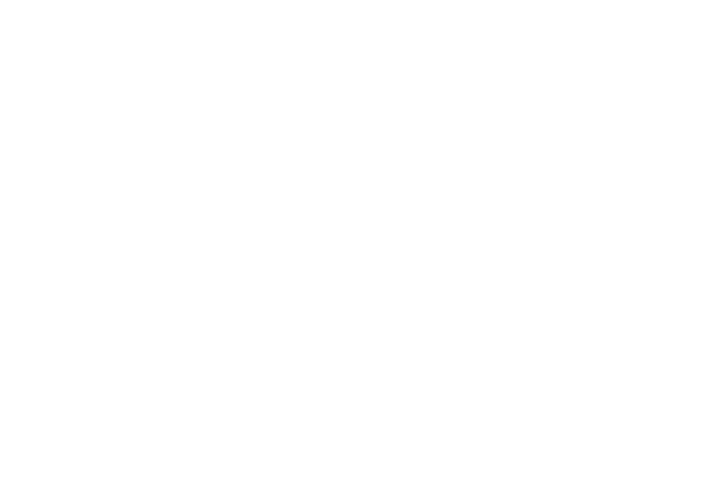
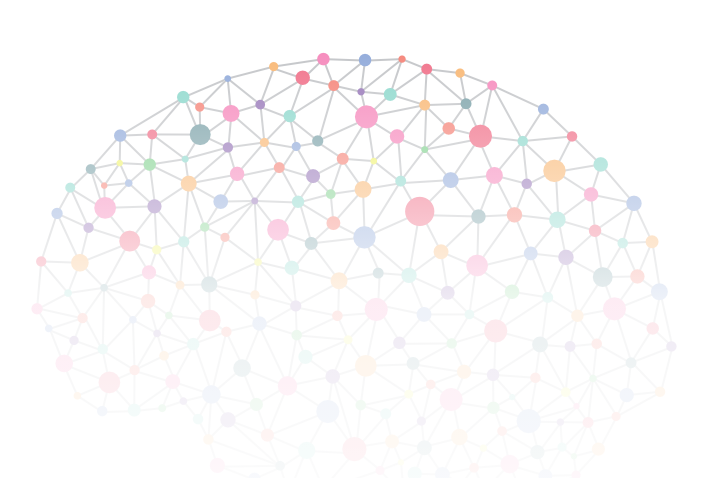
Before and after one commit to web-penguins/int20h-front-end, a React (Create React App) app: page /login in a window 1280 px wide. Shown: the top 478 px of the page, without its empty margins (286-993 px from the left). Built offline with nearby package versions, Linux system fonts and the light colour scheme.

Commit message:
feat: add NeuralBackground element

```diff
--- a/src/index.css
+++ b/src/index.css
@@ -12,9 +12,26 @@ body {
 
 .login {
   width: 100%;
+  position: relative;
 }
 
-.neural-bg {
-  width: 600px;
+.neural {
+  width: 100%;
   margin: 0 auto;
+  height: 600px;
+  position: absolute;
+  background-image: url('/img/neural.png');
+  background-repeat: no-repeat;
+  background-position: center;
+  background-size: contain;
+  z-index: -1;
 }
+
+.neural__image {
+  background: linear-gradient(rgba(255, 255, 255, 0.3) 0, rgba(255, 255, 255, 0.9) 50%, #fff);
+  position: absolute;
+  top: 0;
+  left: 0;
+  right: 0;
+  bottom: 0;
+}
--- a/src/ui/App.tsx
+++ b/src/ui/App.tsx
@@ -10,7 +10,7 @@ const signedInRoutes: React.Component[] = [
 const signedOutRoutes = [
   <Route path="/login" exact component={Login} />,
   // <Route path="/register" exact component={Register} />,
-  // <Route path="/" render={() => <Redirect to={{ pathname: '/login' }} />} />,
+  <Route path="/" render={() => <Redirect to={{ pathname: '/login' }} />} />,
 ];
 
 const App: React.FC<{ authorized: boolean }> = ({ authorized }) => (
--- /dev/null
+++ b/src/ui/components/NeuralBackground.tsx
@@ -0,0 +1,9 @@
+import React from 'react';
+
+const NeuralBackground = () => (
+  <div className="neural">
+    <div className="neural__image" />
+  </div>
+);
+
+export default NeuralBackground;
--- a/src/ui/pages/Login.tsx
+++ b/src/ui/pages/Login.tsx
@@ -1,4 +1,5 @@
 import React, { useState } from 'react';
+import NeuralBackground from '../components/NeuralBackground';
 
 const Login: React.FC<{ onSubmit: ({}) => void }> = ({ onSubmit }) => {
   const [login, setLogin] = useState('');
@@ -6,7 +7,8 @@ const Login: React.FC<{ onSubmit: ({}) => void }> = ({ onSubmit }) => {
   const submit = () => onSubmit({ login, password });
   return (
     <div className="login">
-      <div className="neural-bg" />
+      <NeuralBackground />
+      <div />
     </div>
   );
 };
```
